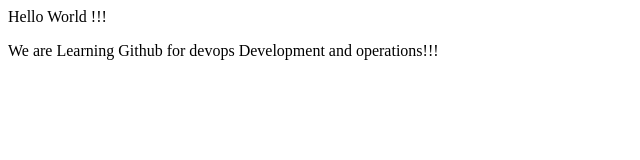
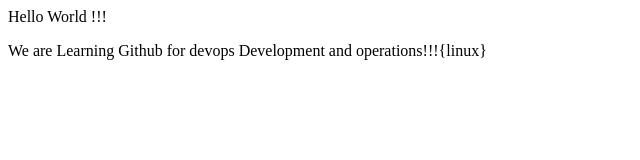
Before and after one commit to MdHameeduddin/Github-Practice-2, a plain HTML site: page index.html in a window 1280 px wide. Shown: the full height of the page, 0-640 px from the left. Drawn offline with Linux system fonts and the light colour scheme.

Commit message:
Add linux

```diff
--- a/index.html
+++ b/index.html
@@ -1,2 +1,2 @@
 <p> Hello World !!!</p>
-<p> We are Learning Github for devops Development and operations!!!</p>
+<p> We are Learning Github for devops Development and operations!!!{linux}</p>
```
